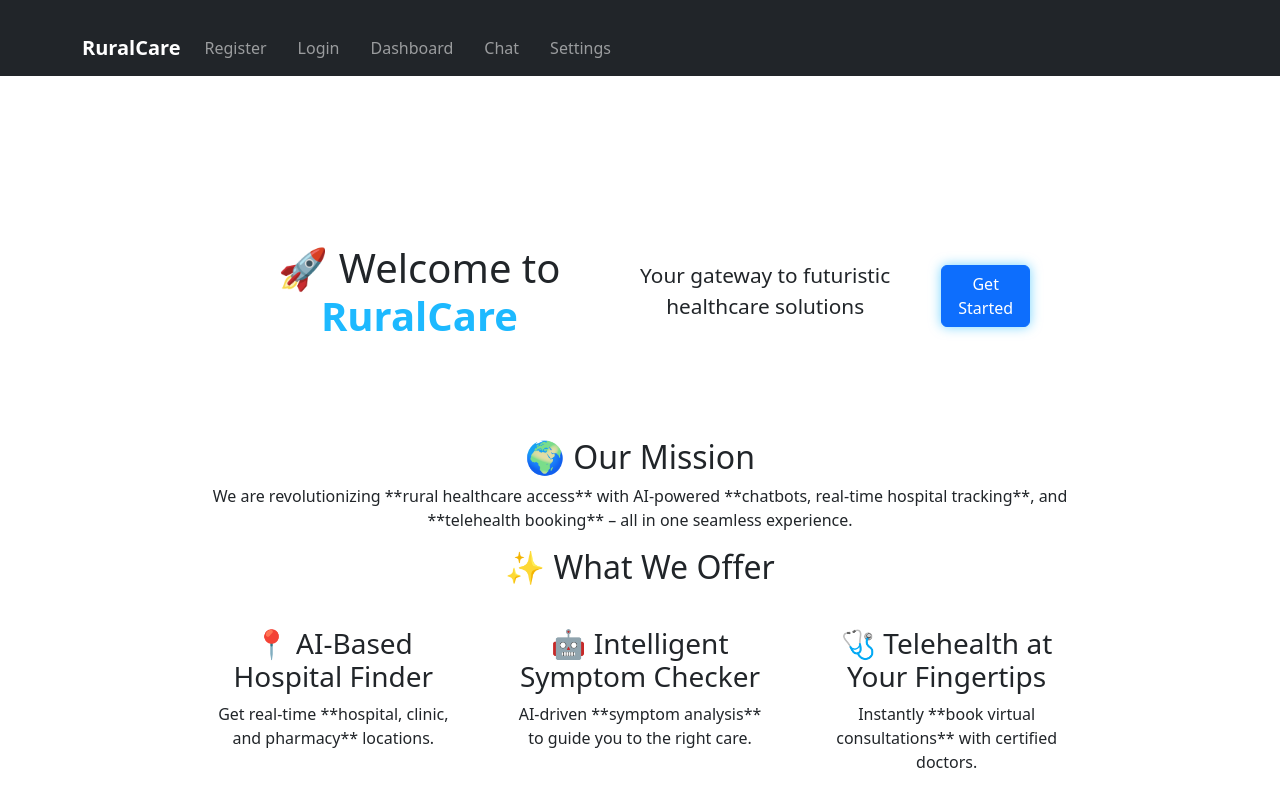
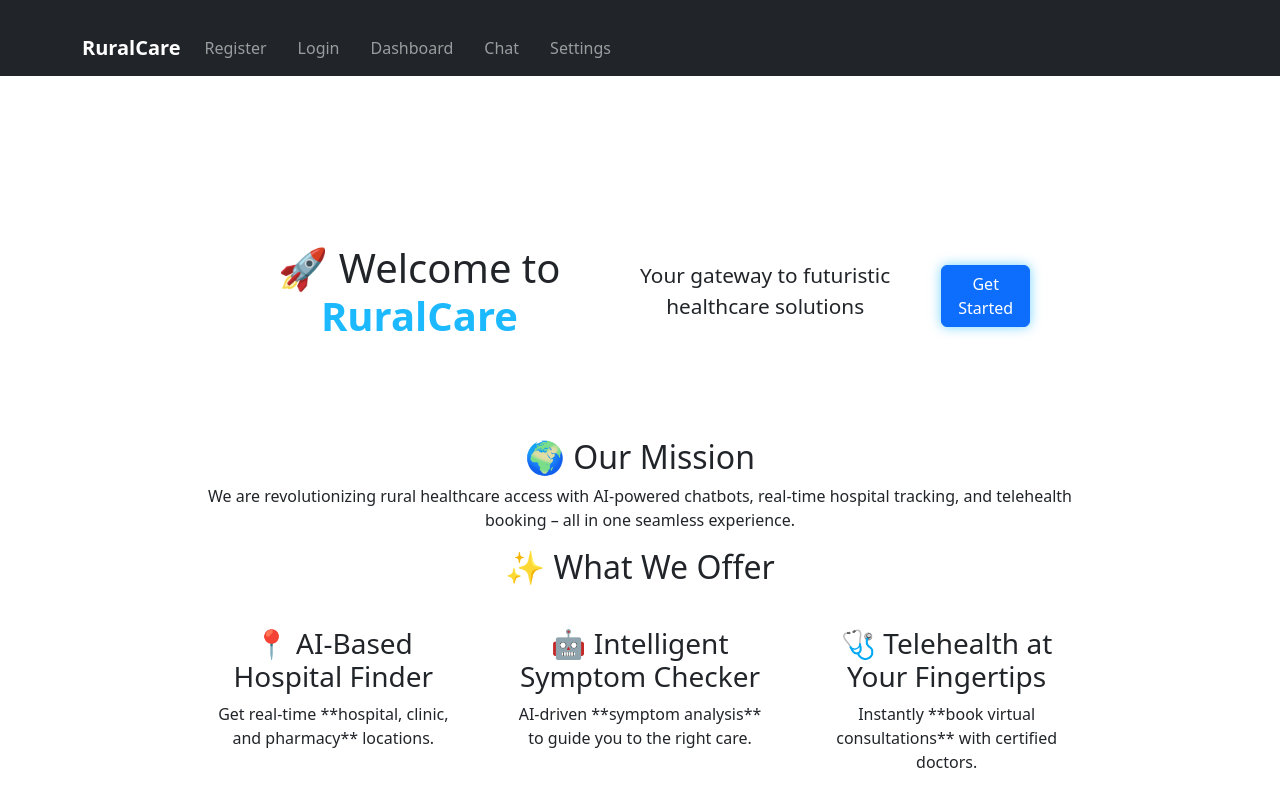
Before and after one commit to Mr-BiG1/hack2.0, a React (Create React App) app in the folder ruralcare-Frontend/: page / in a window 1280 px wide. Shown: the top 800 px of the page. Built offline with nearby package versions, Linux system fonts and the light colour scheme; no server answers.

Commit message:
updated  Home page

```diff
--- a/ruralcare-Frontend/src/Home.js
+++ b/ruralcare-Frontend/src/Home.js
@@ -16,8 +16,8 @@ function Home() {
       <section className="aim-section">
         <h2>🌍 Our Mission</h2>
         <p>
-          We are revolutionizing **rural healthcare access** with AI-powered **chatbots, real-time hospital tracking**,
-          and **telehealth booking** – all in one seamless experience.
+          We are revolutionizing rural healthcare access with AI-powered chatbots, real-time hospital tracking,
+          and telehealth booking – all in one seamless experience.
         </p>
       </section>
 
```
